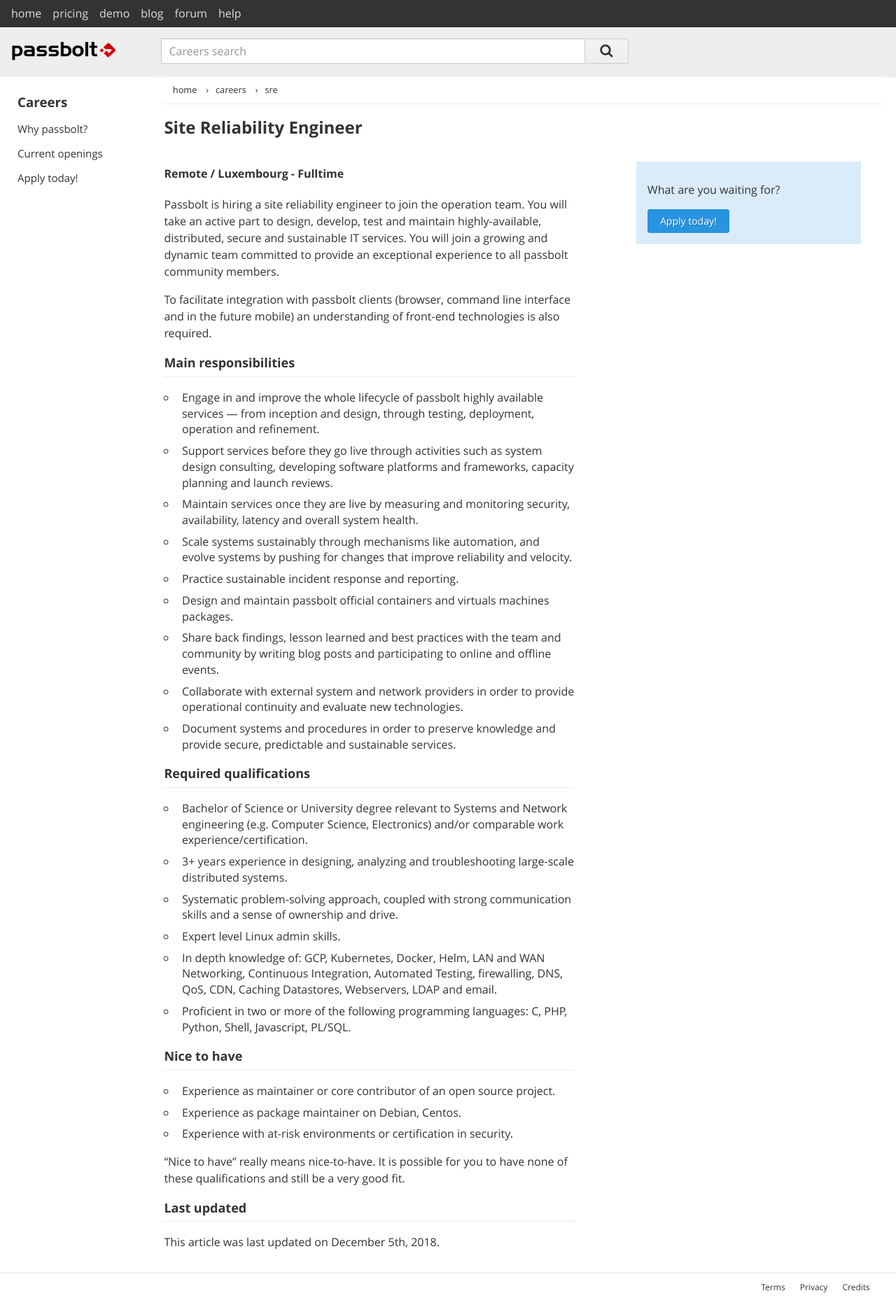
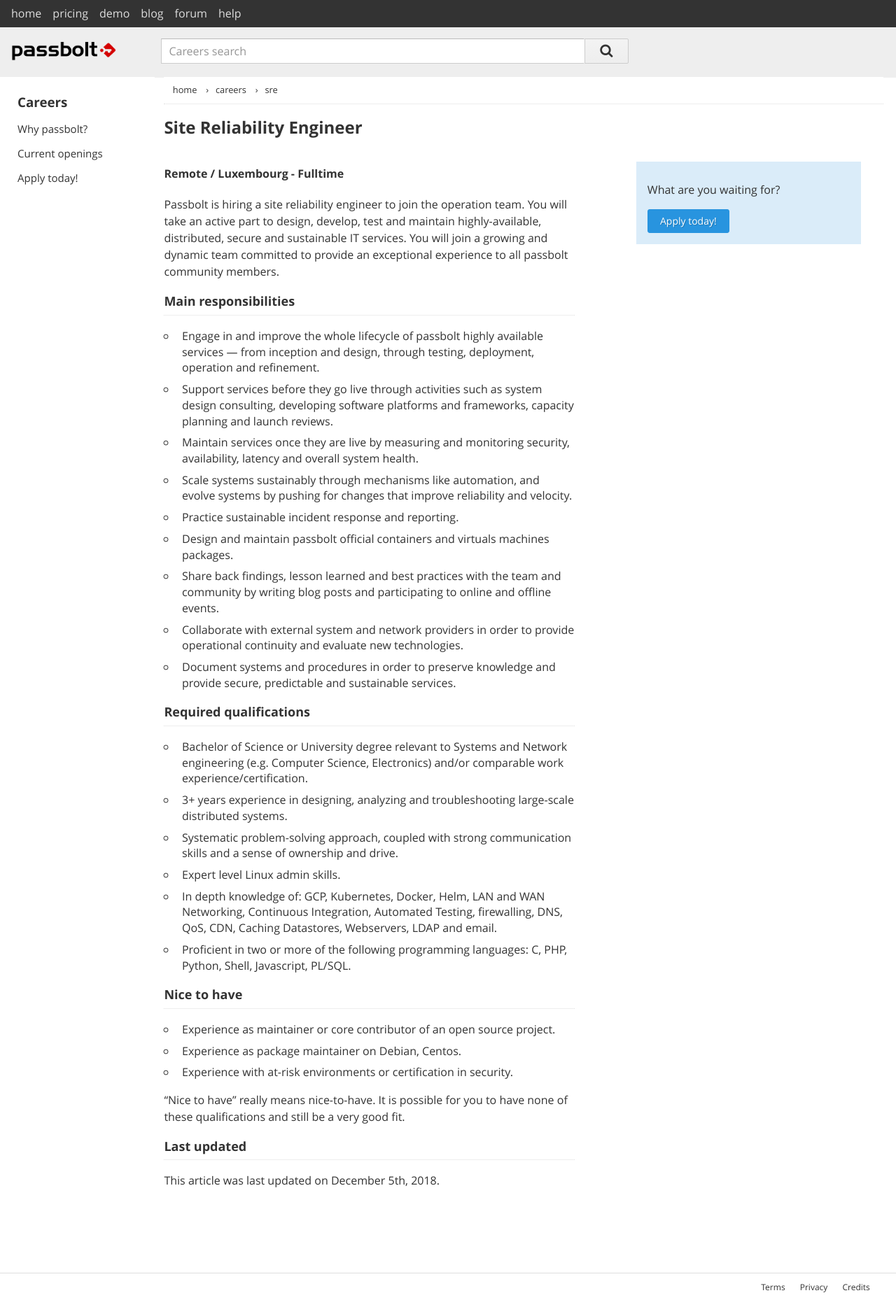
Before and after one commit to passbolt/passbolt_careers, a Jekyll site: the page built from _openings/2018-12-05-site-reliability-engineer.md, in a window 1280 px wide. Shown: the whole page at 70% size. Built offline with Jekyll 4.4.1, drawn with Linux system fonts in a browser that asks for light colours; comment, search, counter and statistics services are not loaded.

Commit message:
Fix SRE JD

```diff
--- a/_openings/2018-12-05-site-reliability-engineer.md
+++ b/_openings/2018-12-05-site-reliability-engineer.md
@@ -14,9 +14,6 @@
 You will take an active part to design, develop, test and maintain highly-available, distributed,
 secure and sustainable IT services. You will join a growing and dynamic team committed to provide an
 exceptional experience to all passbolt community members.
-
-To facilitate integration with passbolt clients (browser, command line interface and in the future mobile)
-an understanding of front-end technologies is also required.
 
 ### Main responsibilities
 
--- a/docs/api/search-index.json
+++ b/docs/api/search-index.json
@@ -47,7 +47,7 @@
 "openings-product-sre-html": {
 "title": "Site Reliability Engineer",
 "category": "",
-"content": "Remote / Luxembourg - FulltimePassbolt is hiring a site reliability engineer to join the operation team.You will take an active part to design, develop, test and maintain highly-available, distributed, secure and sustainable IT services. You will join a growing and dynamic team committed to provide an exceptional experience to all passbolt community members.To facilitate integration with passbolt clients (browser, command line interface and in the future mobile) an understanding of front-end technologies is also required.Main responsibilities Engage in and improve the whole lifecycle of passbolt highly available services — from inception and design, through testing, deployment, operation and refinement. Support services before they go live through activities such as system design consulting, developing software platforms and frameworks, capacity planning and launch reviews. Maintain services once they are live by measuring and monitoring security, availability, latency and overall system health. Scale systems sustainably through mechanisms like automation, and evolve systems by...",
+"content": "Remote / Luxembourg - FulltimePassbolt is hiring a site reliability engineer to join the operation team.You will take an active part to design, develop, test and maintain highly-available, distributed, secure and sustainable IT services. You will join a growing and dynamic team committed to provide an exceptional experience to all passbolt community members.Main responsibilities Engage in and improve the whole lifecycle of passbolt highly available services — from inception and design, through testing, deployment, operation and refinement. Support services before they go live through activities such as system design consulting, developing software platforms and frameworks, capacity planning and launch reviews. Maintain services once they are live by measuring and monitoring security, availability, latency and overall system health. Scale systems sustainably through mechanisms like automation, and evolve systems by pushing for changes that improve reliability and velocity. Practice sustainable incident response and reporting. Design and maintain passbolt official containers and virtuals...",
 "url": "https://passbolt.github.io/passbolt_careers//openings/product/sre.html"
 }
 }
--- a/docs/feed.xml
+++ b/docs/feed.xml
@@ -1 +1 @@
-<?xml version="1.0" encoding="utf-8"?><feed xmlns="http://www.w3.org/2005/Atom" ><generator uri="https://jekyllrb.com/" version="3.8.5">Jekyll</generator><link href="https://passbolt.github.io/passbolt_careers//feed.xml" rel="self" type="application/atom+xml" /><link href="https://passbolt.github.io/passbolt_careers//" rel="alternate" type="text/html" /><updated>2018-12-05T16:49:13+01:00</updated><id>https://passbolt.github.io/passbolt_careers//feed.xml</id><title type="html">Passbolt | Help</title><subtitle>The help site for passbolt, the open source password manager for teams. This site contains frequently asked questions, article to troubleshoot common issues, installation tutorials, blueprints for developers, and more!</subtitle></feed>
+<?xml version="1.0" encoding="utf-8"?><feed xmlns="http://www.w3.org/2005/Atom" ><generator uri="https://jekyllrb.com/" version="3.8.5">Jekyll</generator><link href="https://passbolt.github.io/passbolt_careers//feed.xml" rel="self" type="application/atom+xml" /><link href="https://passbolt.github.io/passbolt_careers//" rel="alternate" type="text/html" /><updated>2018-12-05T16:50:30+01:00</updated><id>https://passbolt.github.io/passbolt_careers//feed.xml</id><title type="html">Passbolt | Help</title><subtitle>The help site for passbolt, the open source password manager for teams. This site contains frequently asked questions, article to troubleshoot common issues, installation tutorials, blueprints for developers, and more!</subtitle></feed>
--- a/docs/openings/product/sre.html
+++ b/docs/openings/product/sre.html
@@ -146,9 +146,6 @@
 secure and sustainable IT services. You will join a growing and dynamic team committed to provide an
 exceptional experience to all passbolt community members.</p>
 
-<p>To facilitate integration with passbolt clients (browser, command line interface and in the future mobile)
-an understanding of front-end technologies is also required.</p>
-
 <h3 id="main-responsibilities">Main responsibilities</h3>
 
 <ul>
--- a/docs/search.html
+++ b/docs/search.html
@@ -220,7 +220,7 @@
 "openings-product-sre-html": {
 "title": "Site Reliability Engineer",
 "category": "",
-"content": "Remote / Luxembourg - FulltimePassbolt is hiring a site reliability engineer to join the operation team.You will take an active part to design, develop, test and maintain highly-available, distributed, secure and sustainable IT services. You will join a growing and dynamic team committed to provide an exceptional experience to all passbolt community members.To facilitate integration with passbolt clients (browser, command line interface and in the future mobile) an understanding of front-end technologies is also required.Main responsibilities Engage in and improve the whole lifecycle of passbolt highly available services — from inception and design, through testing, deployment, operation and refinement. Support services before they go live through activities such as system design consulting, developing software platforms and frameworks, capacity planning and launch reviews. Maintain services once they are live by measuring and monitoring security, availability, latency and overall system health. Scale systems sustainably through mechanisms like automation, and evolve systems by...",
+"content": "Remote / Luxembourg - FulltimePassbolt is hiring a site reliability engineer to join the operation team.You will take an active part to design, develop, test and maintain highly-available, distributed, secure and sustainable IT services. You will join a growing and dynamic team committed to provide an exceptional experience to all passbolt community members.Main responsibilities Engage in and improve the whole lifecycle of passbolt highly available services — from inception and design, through testing, deployment, operation and refinement. Support services before they go live through activities such as system design consulting, developing software platforms and frameworks, capacity planning and launch reviews. Maintain services once they are live by measuring and monitoring security, availability, latency and overall system health. Scale systems sustainably through mechanisms like automation, and evolve systems by pushing for changes that improve reliability and velocity. Practice sustainable incident response and reporting. Design and maintain passbolt official containers and virtuals...",
 "url": "https://passbolt.github.io/passbolt_careers//openings/product/sre.html"
 }
 };
```
